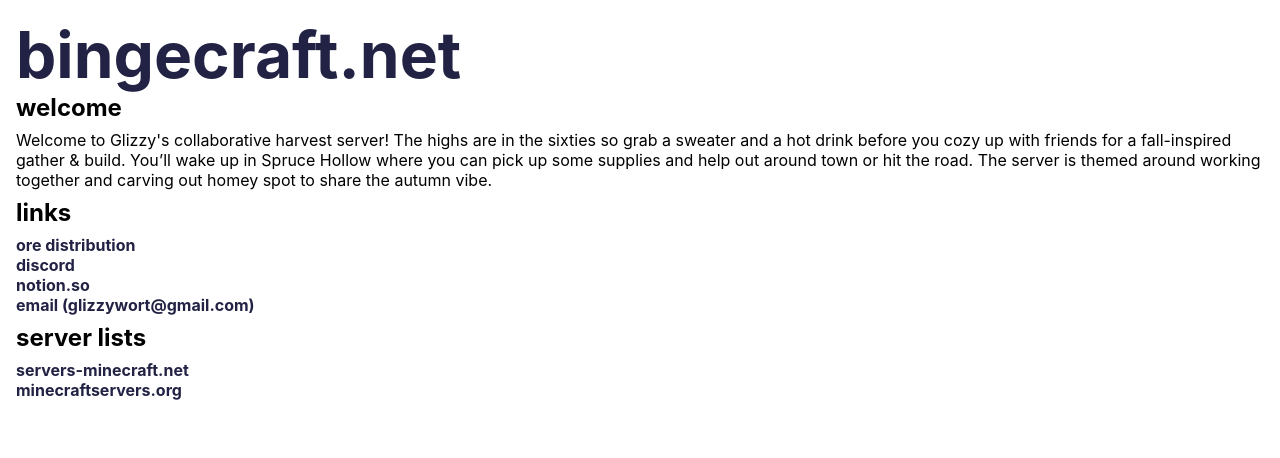
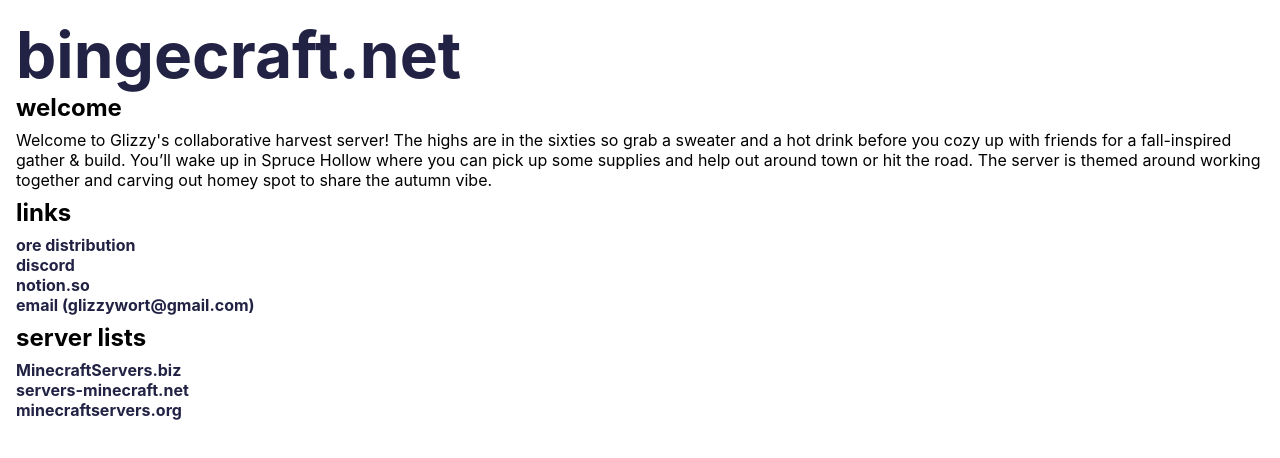
Before and after one commit to bingecraft-net/webapp, a React (Create React App) app in the folder webapp/: page / in a window 1280 px wide. Shown: the top 458 px of the page. Built offline with nearby package versions, Linux system fonts and the light colour scheme.

Commit message:
add minecraftservers.biz link

```diff
--- a/webapp/src/App.tsx
+++ b/webapp/src/App.tsx
@@ -45,6 +45,9 @@ export default function App() {
       <div>
         <h2 style={{ margin: 0 }}>server lists</h2>
         <p style={{ margin: '0.5rem 0' }}>
+          <Link href="https://minecraftservers.biz/servers/151664/">
+            MinecraftServers.biz
+          </Link>
           <Link href="https://servers-minecraft.net/server-bingecraft-net.22146">
             servers-minecraft.net
           </Link>
```
